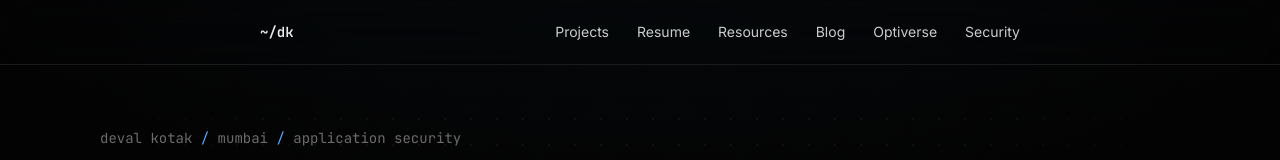
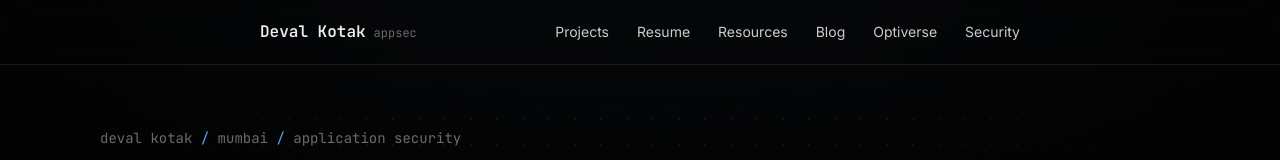
Before and after one commit to devalkotak/devalkotak.github.io, a Next.js app: page / in a window 1280 px wide. Shown: the top 160 px of the page. Built offline with nearby package versions, Linux system fonts and the light colour scheme.

Commit message:
fix(nav): replace the ~/dk logo with the full name
The shorthand was not readable as an identity. Nav now shows 'Deval Kotak'
with a muted 'appsec' qualifier on wider screens.

```diff
--- a/components/Nav.tsx
+++ b/components/Nav.tsx
@@ -27,9 +27,13 @@ export default function Nav() {
       <nav className="content-shell flex h-16 items-center justify-between">
         <Link
           href="/"
-          className="mono-heading text-sm font-semibold text-foreground transition hover:text-accent"
+          aria-label="Deval Kotak, home"
+          className="mono-heading group flex items-baseline gap-2 text-base font-semibold text-foreground transition hover:text-accent"
         >
-          ~/dk
+          Deval Kotak
+          <span className="hidden text-xs font-normal text-muted transition group-hover:text-accent/70 sm:inline">
+            appsec
+          </span>
         </Link>
 
         <div className="hidden items-center gap-7 md:flex">
```
